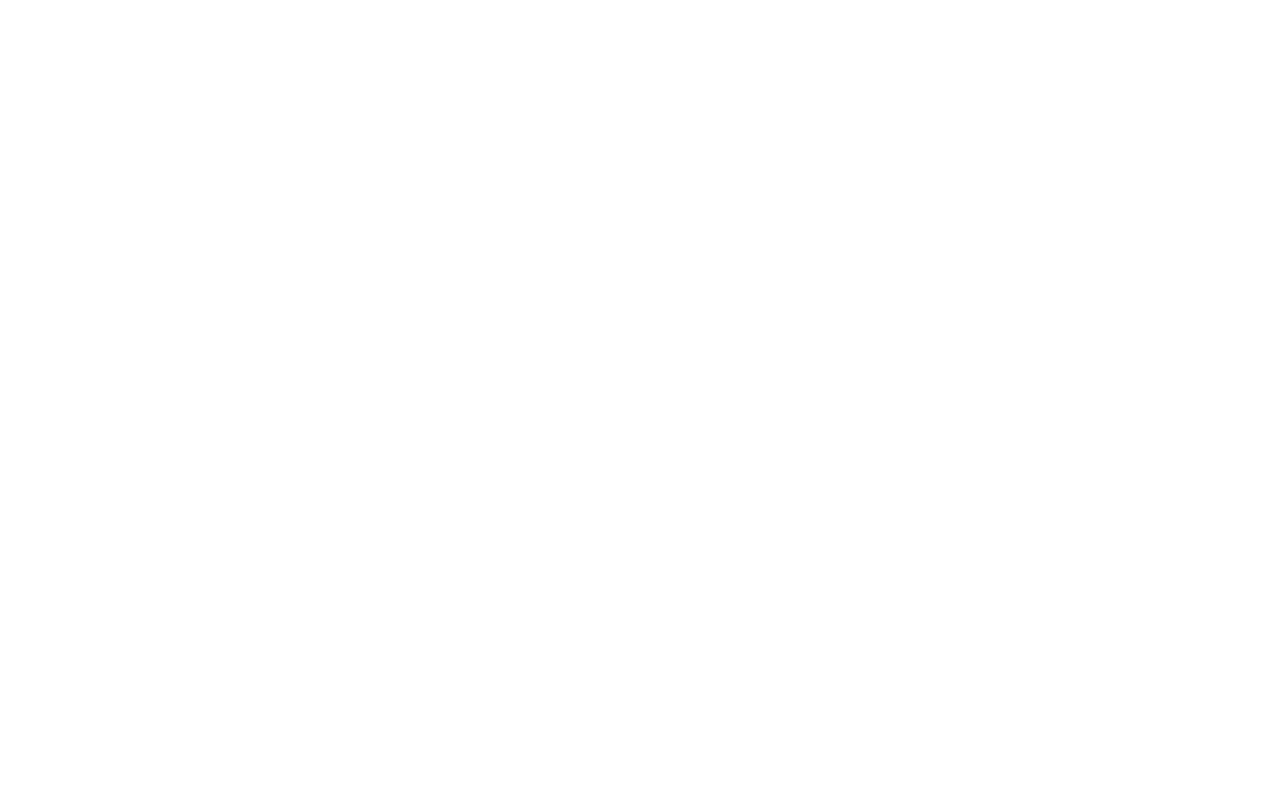
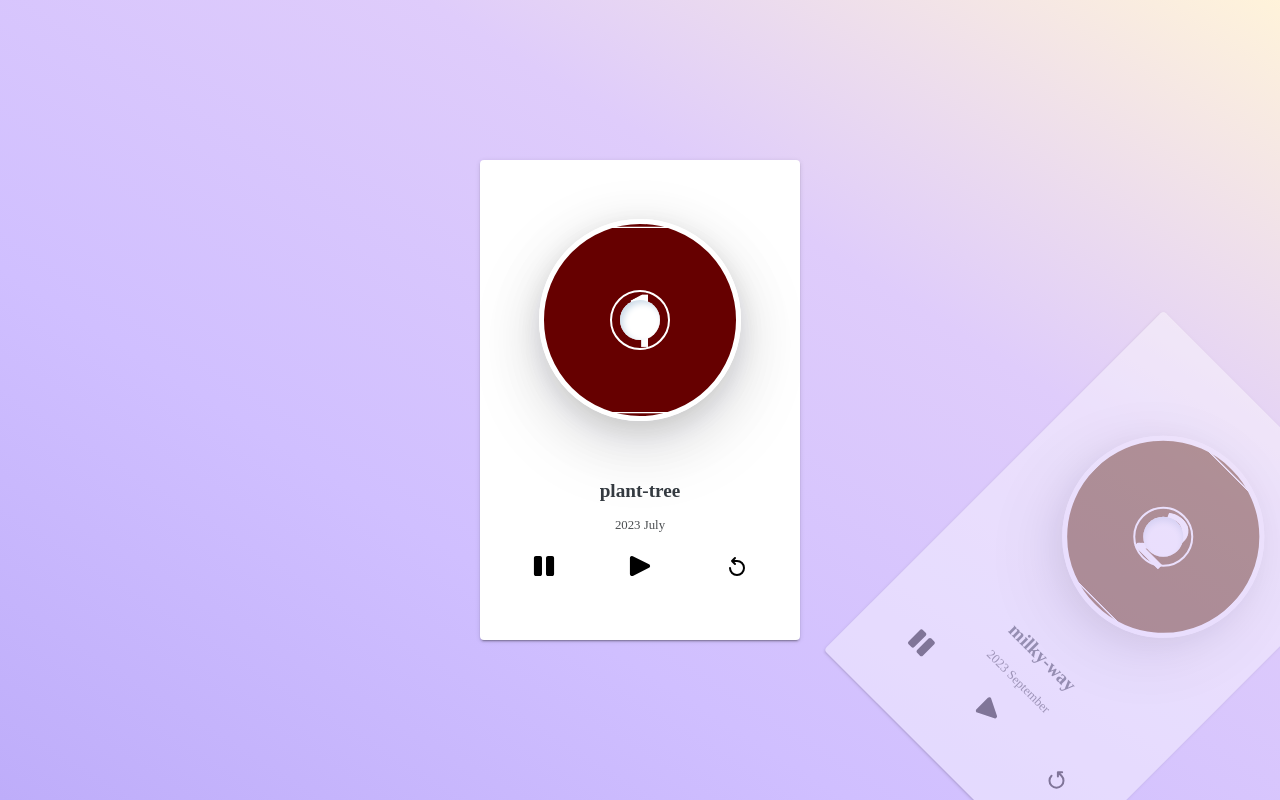
Before and after one commit to Honey-Bi/collection, a React (Create React App) app: page / in a window 1280 px wide. Built offline with nearby package versions, Linux system fonts and the light colour scheme.

Commit message:
회전 슬라이더 구현

```diff
--- a/src/App.scss
+++ b/src/App.scss
@@ -1 +1,132 @@
 $text-color: #343a40;
+$sub-text-color: #4c4f52;
+$album-size: 18rem;
+
+@mixin flex-center {
+  display: flex;
+  justify-content: center;
+  align-items: center;
+}
+
+body {
+  width: 100%;
+  height: 100vh;
+  margin: 0;
+  overflow: hidden;
+  background: linear-gradient(to bottom left, #fff3da, #dfccfb, #d0bfff, #beadfa);
+}
+.card-list {
+  width: 100%;
+  height: 100%;
+  position: fixed;
+  @include flex-center();
+  transform-origin: center bottom;
+}
+.card {
+  width: 20rem;
+  height: 30rem;
+  position: absolute;
+  border-radius: 0.25rem;
+  background-color: white;
+  box-shadow: 0 3px 1px -2px rgba(0, 0, 0, 0.2), 0 2px 2px 0 rgba(0, 0, 0, 0.14),
+    0 1px 5px 0 rgba(0, 0, 0, 0.12);
+  padding: 1rem;
+  box-sizing: border-box;
+  opacity: 0;
+  color: $text-color;
+  transition: transform 0.2s ease;
+  cursor: pointer;
+  &.active {
+    opacity: 0.4;
+    & + .card {
+      opacity: 1;
+      cursor: default;
+      & + .card {
+        opacity: 0.4;
+      }
+    }
+  }
+  &:first-of-type,
+  &:last-of-type {
+    cursor: default;
+    opacity: 0 !important;
+  }
+  .info {
+    display: flex;
+    flex-direction: column;
+    gap: 1rem;
+    .album {
+      width: $album-size;
+      height: $album-size;
+      @include flex-center();
+      .record {
+        width: 70%;
+        height: 70%;
+        border-radius: 50%;
+        background-size: cover;
+        background-position: center;
+        border: 5px solid white;
+        box-sizing: border-box;
+        @include flex-center();
+        box-shadow: rgba(17, 17, 26, 0.1) 0px 8px 24px,
+          rgba(17, 17, 26, 0.1) 0px 16px 56px, rgba(17, 17, 26, 0.1) 0px 24px 80px;
+        .innerRound {
+          width: 2.5rem;
+          height: 2.5rem;
+          border-radius: 2rem;
+          background-color: white;
+          position: relative;
+          @include flex-center();
+          box-shadow: rgb(204, 219, 232) 3px 3px 6px 0px inset,
+            rgba(255, 255, 255, 0.5) -3px -3px 6px 1px inset;
+          &::after {
+            content: "";
+            width: 100%;
+            height: 100%;
+            padding: 0.5rem;
+            position: absolute;
+            border: 2px solid white;
+            border-radius: 50%;
+          }
+        }
+        transition: scale 0.2s ease, rotate 0.4s cubic-bezier(0.17, 0.67, 0.38, 0.94);
+        &:hover {
+          scale: 1.1;
+          rotate: 360deg;
+        }
+      }
+    }
+    .title {
+      font-weight: 600;
+      text-align: center;
+      font-size: 1.2rem;
+    }
+    .date {
+      color: $sub-text-color;
+      text-align: center;
+      font-size: 0.8rem;
+    }
+    .control {
+      width: 100%;
+      display: flex;
+      justify-content: space-around;
+      button {
+        background: none;
+        border: none;
+        cursor: pointer;
+        svg {
+          stroke-linecap: round;
+          stroke-linejoin: round;
+        }
+        &:active {
+          svg:not(.roll) {
+            fill: rgba(0, 0, 0, 0.5);
+          }
+          svg.roll {
+            stroke: rgba(0, 0, 0, 0.5);
+          }
+        }
+      }
+    }
+  }
+}
--- a/src/App.tsx
+++ b/src/App.tsx
@@ -1,10 +1,149 @@
 import "./App.scss";
 import data from "./card.json";
+import React, { useEffect, useState, useRef } from "react";
 
 function App() {
+  type Size = { width: number; height: number };
+  const [size, setSize] = useState<Size>({ width: 0, height: 0 });
+  const cardsRef = useRef<HTMLDivElement>(null);
+  const [active, setActive] = useState<number>(0);
+
+  function activeNext() {
+    if (active < data.length - 3) setActive((prev) => prev + 1);
+  }
+  function activePrev() {
+    if (active > 0) setActive((prev) => prev - 1);
+  }
+
+  // 화면 초기화
+  useEffect(() => {
+    handleResize();
+  }, []);
+
+  const handleResize = () => {
+    // 화면 resize 크기 저장
+    setSize({
+      width: document.body.clientWidth,
+      height: document.body.clientHeight,
+    });
+  };
+
+  useEffect(() => {
+    // 화면 resize 처리
+    window.addEventListener("resize", handleResize);
+    return () => {
+      window.removeEventListener("resize", handleResize);
+    };
+  });
+
+  const handleKeyPress = (e: KeyboardEvent) => {
+    switch (e.key) {
+      case "ArrowUp":
+      case "ArrowRight":
+        activeNext();
+        break;
+      case "ArrowDown":
+      case "ArrowLeft":
+        activePrev();
+        break;
+    }
+  };
+
+  useEffect(() => {
+    // 화면 resize 처리
+    window.addEventListener("keydown", handleKeyPress);
+    return () => {
+      window.removeEventListener("keydown", handleKeyPress);
+    };
+  });
+
+  // useEffect(() => {
+  //   console.log(active);
+  // }, [active]);
+
+  function chagngeActive(index: number) {
+    if (index === 0 || index === data.length - 1) return;
+    setActive(index - 1);
+  }
+
+  let result = [];
+  for (let i = 0; i < data.length; i++) {
+    let album = [];
+    if (!(i === 0 || i === data.length - 1)) {
+      album.push(
+        <div className="info" key={i}>
+          <div className="album">
+            <a
+              href={data[i].url}
+              target="_blank"
+              rel="noreferrer"
+              className="record"
+              style={{
+                backgroundImage: `url(${require("./img/" + data[i].img)})`,
+              }}
+            >
+              <div className="innerRound" />
+            </a>
+          </div>
+          <div className="title">{data[i].title}</div>
+          <div className="date">{data[i].date}</div>
+          <div className="control">
+            <button>
+              <svg viewBox="0 0 32 32" width="32px">
+                <path d="M5.92 24.096q0 0.832 0.576 1.408t1.44 0.608h4.032q0.832 0 1.44-0.608t0.576-1.408v-16.16q0-0.832-0.576-1.44t-1.44-0.576h-4.032q-0.832 0-1.44 0.576t-0.576 1.44v16.16zM18.016 24.096q0 0.832 0.608 1.408t1.408 0.608h4.032q0.832 0 1.44-0.608t0.576-1.408v-16.16q0-0.832-0.576-1.44t-1.44-0.576h-4.032q-0.832 0-1.408 0.576t-0.608 1.44v16.16z"></path>{" "}
+              </svg>
+            </button>
+            <button>
+              <svg viewBox="0 0 32 32" width="32px">
+                <path d="M5.92 24.096q0 1.088 0.928 1.728 0.512 0.288 1.088 0.288 0.448 0 0.896-0.224l16.16-8.064q0.48-0.256 0.8-0.736t0.288-1.088-0.288-1.056-0.8-0.736l-16.16-8.064q-0.448-0.224-0.896-0.224-0.544 0-1.088 0.288-0.928 0.608-0.928 1.728v16.16z"></path>
+              </svg>
+            </button>
+            <button>
+              <svg
+                className="roll"
+                fill="none"
+                strokeWidth="2"
+                viewBox="-5 -5 32 32"
+                width="32px"
+                height="32px"
+                stroke="black"
+              >
+                <path d="M5 13C5 16.866 8.13401 20 12 20C15.866 20 19 16.866 19 13C19 9.13401 15.866 6 12 6H7M7 6L10 3M7 6L10 9"></path>
+              </svg>
+            </button>
+          </div>
+        </div>
+      );
+    }
+    result.push(
+      <div
+        key={i}
+        className={`card ${active === i ? "active" : ""}`}
+        style={{
+          transformOrigin: `center ${size.height / 2 + 500}px`,
+          transform: `rotate(${(i - active) * 45 - 45}deg)`,
+          display: `${Math.abs(active - i) < 5 ? "flex" : "none"}`,
+        }}
+        onClick={() => chagngeActive(i)}
+      >
+        {album}
+      </div>
+    );
+  }
+
+  // 스크롤 함수
+  function rotateWheel(e: React.WheelEvent) {
+    if (e.deltaY > 0)
+      // wheel down
+      activeNext();
+    else if (e.deltaY < 0)
+      // wheel up
+      activePrev();
+  }
+
   return (
-    <div className="">
-      <div className=""></div>
+    <div className="card-list" ref={cardsRef} onWheel={rotateWheel}>
+      {result}
     </div>
   );
 }
```
